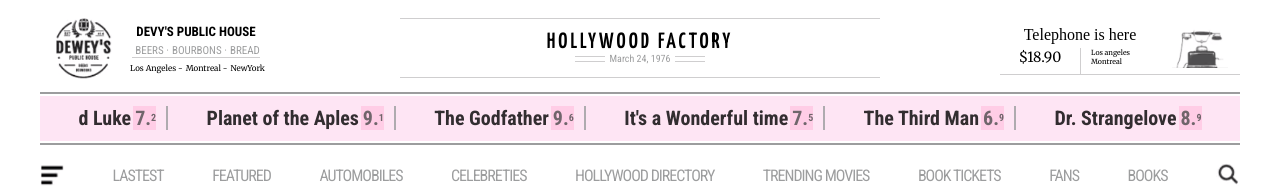
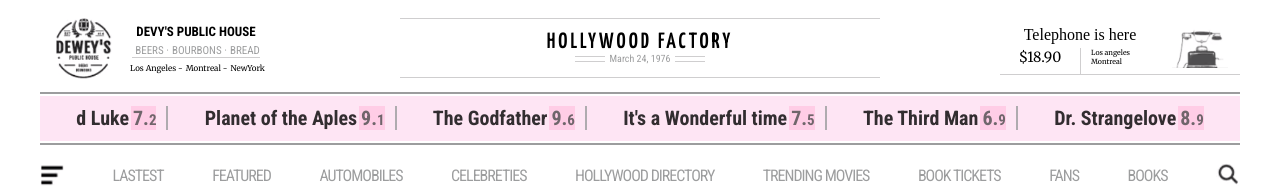
Before and after one commit to den-velez/newspaper-replica, a website: page pug/index.pug in a window 1280 px wide. Shown: the top 196 px of the page. Drawn offline with nearby package versions, Linux system fonts and the light colour scheme; files that its build step writes are made by us from their sources.

Commit message:
fixed header movie list font size

```diff
--- a/sass/components/_headermiddle.scss
+++ b/sass/components/_headermiddle.scss
@@ -37,11 +37,11 @@
       background-color: $colorAlternativo2;
     }
     &-rating2 {
-      padding-top: 5.5px;
+      padding-top: 5px;
       display: inline-block;
       height: 100%;
       opacity: 0.7;
-      font-size: 10px;
+      font-size: 15px;
       background-color: $colorAlternativo2;
     }
   }
```
Also changed, not shown: css/styles.css.
